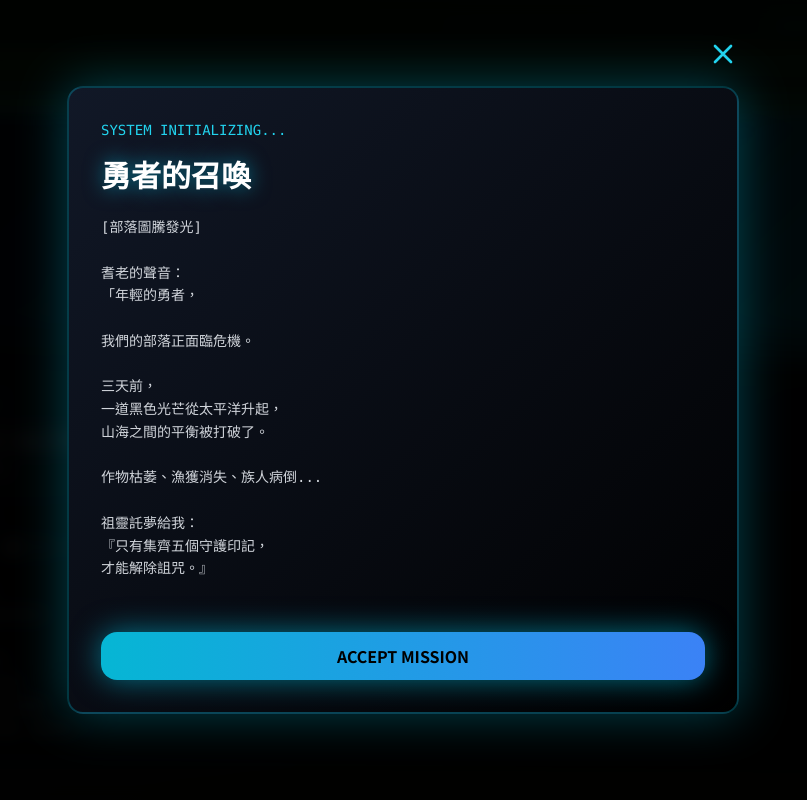
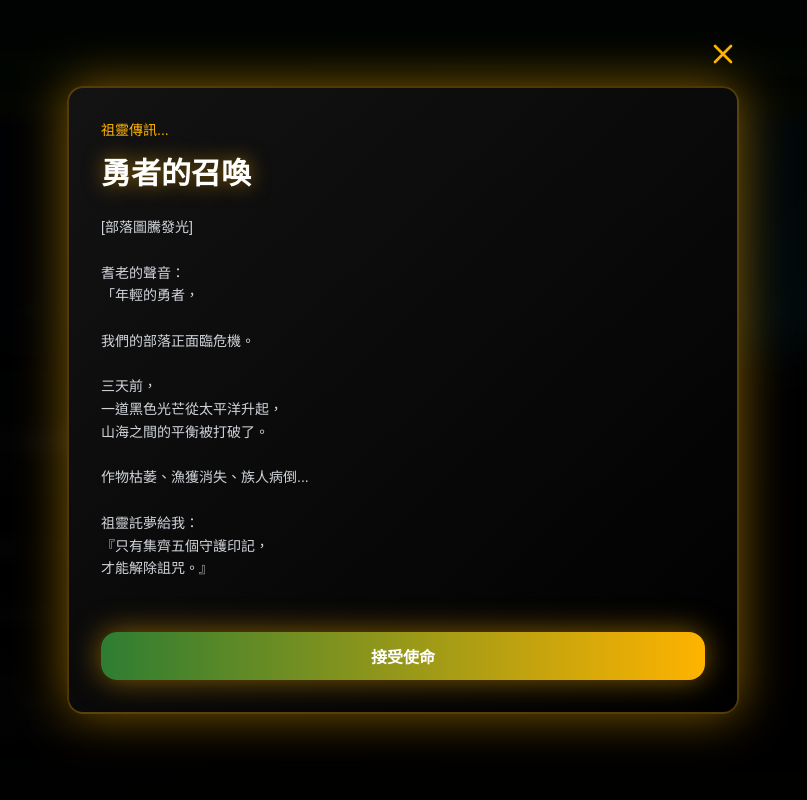
Before and after one commit to AileenMeow/supertaste-ai-curator, a React (Vite) app: page /escape-game/hualien in a window 1280 px wide. Shown: the top 800 px of the page, without its empty margins (237-1044 px from the left). Built offline with nearby package versions, Linux system fonts and the light colour scheme; no server answers; a web font is replaced by a local one.

Commit message:
feat: per-city theme tokens (taipei cyber / tainan vintage / hualien tribal)

```diff
--- a/src/pages/EscapeGame/GameStoryline.jsx
+++ b/src/pages/EscapeGame/GameStoryline.jsx
@@ -47,8 +47,95 @@ export default function GameStoryline() {
     reader.readAsDataURL(file);
   };
 
-  // Per-mission illustrations (Taipei cyberpunk)
+  // City theme tokens
+  const isTainan = city === 'tainan';
+  const isHualien = city === 'hualien';
+  const ct = {
+    accent: isTainan ? '#F5DEB3' : isHualien ? '#FFB300' : '#00D9FF',
+    accentDim: isTainan ? 'rgba(245, 222, 179, 0.7)' : isHualien ? 'rgba(255, 179, 0, 0.7)' : 'rgba(0, 217, 255, 0.7)',
+    border: isTainan ? 'rgba(139, 69, 19, 0.4)' : isHualien ? 'rgba(255, 179, 0, 0.3)' : 'rgba(0, 217, 255, 0.3)',
+    headerBg: isTainan ? 'rgba(60, 30, 10, 0.85)' : isHualien ? 'rgba(15, 50, 25, 0.85)' : 'rgba(0, 0, 0, 0.5)',
+    font: isTainan ? 'serif' : isHualien ? 'sans-serif' : 'monospace',
+    glow: isTainan ? 'rgba(220, 20, 60, 0.5)' : isHualien ? 'rgba(255, 179, 0, 0.5)' : 'rgba(0, 217, 255, 0.5)',
+    btnBg: isTainan ? 'linear-gradient(to right, #8B4513, #DC143C)' : isHualien ? 'linear-gradient(to right, #2E7D32, #FFB300)' : 'linear-gradient(to right, #06b6d4, #3b82f6)',
+    btnText: isTainan ? '#fff' : isHualien ? '#fff' : '#000',
+    label: {
+      back:    isTainan ? '返回'      : isHualien ? '返回'    : 'RETURN',
+      agent:   isTainan ? '時空旅人：' : isHualien ? '勇者：'   : 'AGENT:',
+      agentName: isTainan ? '李明華'  : isHualien ? '部落使者' : 'PHOENIX',
+      progress: isTainan ? '進度：'   : isHualien ? '進度：'   : 'PROGRESS:',
+      systemHeader: isTainan ? '民國二十一年...' : isHualien ? '祖靈傳訊...' : 'SYSTEM INITIALIZING...',
+      memoryHeader: isTainan ? '記憶碎片浮現...' : isHualien ? '守護力量覺醒...' : 'MEMORY UNLOCKED',
+      acceptBtn: isTainan ? '開始旅程' : isHualien ? '接受使命' : 'ACCEPT MISSION',
+      continueBtn: isTainan ? '繼續旅程' : isHualien ? '繼續使命' : 'CONTINUE',
+      mission: isTainan ? '碎片' : isHualien ? '試煉' : 'MISSION',
+      briefing: isTainan ? '指引：' : isHualien ? '神諭：' : 'BRIEFING:',
+      hint: isTainan ? '線索：' : isHualien ? '提示：' : 'HINT:',
+      uploadBtn: isTainan ? '記錄此刻' : isHualien ? '見證足跡' : 'UPLOAD EVIDENCE',
+      complete: isTainan ? '已收集' : isHualien ? '已通過' : 'COMPLETE',
+      locked: isTainan ? '尚未解鎖' : isHualien ? '尚未開啟' : 'LOCKED',
+      uploaded: isTainan ? '已記錄：' : isHualien ? '已見證：' : 'EVIDENCE UPLOADED:',
+    },
+  };
+
+  // Per-mission illustrations
   const getMissionIllustration = (n) => {
+    if (isTainan) {
+      const tainan = {
+        1: {
+          gradient: 'linear-gradient(135deg, #2a1a0a 0%, #5a3a1a 50%, #8B4513 100%)',
+          pattern: `<svg width="100%" height="100%" opacity="0.2"><defs><pattern id="vg" x="0" y="0" width="60" height="60" patternUnits="userSpaceOnUse"><circle cx="30" cy="30" r="2" fill="#F5DEB3" opacity="0.3"/><circle cx="0" cy="0" r="2" fill="#F5DEB3" opacity="0.3"/><circle cx="60" cy="60" r="2" fill="#F5DEB3" opacity="0.3"/></pattern></defs><rect width="100%" height="100%" fill="url(#vg)" /></svg>`,
+          icon: (
+            <svg className="w-full h-full" fill="none" stroke="currentColor" viewBox="0 0 24 24">
+              <path strokeLinecap="round" strokeLinejoin="round" strokeWidth={1.5} d="M19 21V5a2 2 0 00-2-2H7a2 2 0 00-2 2v16m14 0h2m-2 0h-5m-9 0H3m2 0h5M9 7h1m-1 4h1m4-4h1m-1 4h1m-5 10v-5a1 1 0 011-1h2a1 1 0 011 1v5m-4 0h4" />
+            </svg>
+          ),
+          description: '摩登時代的起點，一切從這裡開始倒轉...',
+        },
+        2: {
+          gradient: 'linear-gradient(135deg, #3a1a0a 0%, #6a2a1a 50%, #DC143C 100%)',
+          pattern: `<svg width="100%" height="100%" opacity="0.3"><defs><radialGradient id="tg"><stop offset="0%" style="stop-color:#DC143C;stop-opacity:0.3" /><stop offset="100%" style="stop-color:#DC143C;stop-opacity:0" /></radialGradient></defs><circle cx="20%" cy="30%" r="80" fill="url(#tg)" /><circle cx="70%" cy="60%" r="100" fill="url(#tg)" /></svg>`,
+          icon: (
+            <svg className="w-full h-full" fill="none" stroke="currentColor" viewBox="0 0 24 24">
+              <path strokeLinecap="round" strokeLinejoin="round" strokeWidth={1.5} d="M3 3h2l.4 2M7 13h10l4-8H5.4M7 13L5.4 5M7 13l-2.293 2.293c-.63.63-.184 1.707.707 1.707H17m0 0a2 2 0 100 4 2 2 0 000-4zm-8 2a2 2 0 11-4 0 2 2 0 014 0z" />
+            </svg>
+          ),
+          description: '味道穿越時空，記憶凝結在舌尖...',
+        },
+        3: {
+          gradient: 'linear-gradient(135deg, #1a0a1a 0%, #4a2a2a 50%, #8B4513 100%)',
+          pattern: `<svg width="100%" height="100%" opacity="0.25"><defs><pattern id="ap" x="0" y="0" width="40" height="100" patternUnits="userSpaceOnUse"><rect x="0" y="0" width="8" height="100" fill="#F5DEB3" opacity="0.1"/><rect x="32" y="0" width="8" height="100" fill="#F5DEB3" opacity="0.1"/></pattern></defs><rect width="100%" height="100%" fill="url(#ap)" /></svg>`,
+          icon: (
+            <svg className="w-full h-full" fill="none" stroke="currentColor" viewBox="0 0 24 24">
+              <path strokeLinecap="round" strokeLinejoin="round" strokeWidth={1.5} d="M3 12l2-2m0 0l7-7 7 7M5 10v10a1 1 0 001 1h3m10-11l2 2m-2-2v10a1 1 0 01-1 1h-3m-6 0a1 1 0 001-1v-4a1 1 0 011-1h2a1 1 0 011 1v4a1 1 0 001 1m-6 0h6" />
+            </svg>
+          ),
+          description: '老街的記憶在夜色中甦醒...',
+        },
+        4: {
+          gradient: 'linear-gradient(135deg, #0a1a2a 0%, #2a3a4a 50%, #4682B4 100%)',
+          pattern: `<svg width="100%" height="100%" opacity="0.2"><defs><pattern id="pl" x="0" y="0" width="80" height="80" patternUnits="userSpaceOnUse" patternTransform="rotate(45)"><line x1="0" y1="0" x2="0" y2="80" stroke="#F5DEB3" stroke-width="1" opacity="0.3"/><line x1="20" y1="0" x2="20" y2="80" stroke="#F5DEB3" stroke-width="1" opacity="0.2"/><line x1="40" y1="0" x2="40" y2="80" stroke="#F5DEB3" stroke-width="1" opacity="0.3"/></pattern></defs><rect width="100%" height="100%" fill="url(#pl)" /></svg>`,
+          icon: (
+            <svg className="w-full h-full" fill="none" stroke="currentColor" viewBox="0 0 24 24">
+              <path strokeLinecap="round" strokeLinejoin="round" strokeWidth={1.5} d="M12 8v4l3 3m6-3a9 9 0 11-18 0 9 9 0 0118 0z" />
+            </svg>
+          ),
+          description: '兩個時空交疊，記憶開始模糊...',
+        },
+        5: {
+          gradient: 'linear-gradient(135deg, #1a0a0a 0%, #4a2a1a 30%, #8B4513 60%, #F5DEB3 100%)',
+          pattern: `<svg width="100%" height="100%" opacity="0.3"><circle cx="50%" cy="50%" r="40%" fill="none" stroke="#F5DEB3" stroke-width="2" opacity="0.3"/><circle cx="50%" cy="50%" r="30%" fill="none" stroke="#F5DEB3" stroke-width="1" opacity="0.2"/></svg>`,
+          icon: (
+            <svg className="w-full h-full" fill="none" stroke="currentColor" viewBox="0 0 24 24">
+              <path strokeLinecap="round" strokeLinejoin="round" strokeWidth={1.5} d="M8 7V3m8 4V3m-9 8h10M5 21h14a2 2 0 002-2V7a2 2 0 00-2-2H5a2 2 0 00-2 2v12a2 2 0 002 2z" />
+            </svg>
+          ),
+          description: '時間的盡頭，找到回家的路...',
+        },
+      };
+      return tainan[n] || tainan[1];
+    }
+
     const illustrations = {
       1: {
         gradient: 'linear-gradient(135deg, #0a0e27 0%, #1a3a52 50%, #00d9ff 100%)',
@@ -107,21 +194,21 @@ export default function GameStoryline() {
   return (
     <div className="min-h-screen" style={{ background: game.theme.gradient, fontFamily: game.theme.fontFamily }}>
       {/* Header */}
-      <header className="sticky top-0 z-40 backdrop-blur-xl bg-black/50 border-b border-cyan-500/30">
+      <header className="sticky top-0 z-40 backdrop-blur-xl border-b" style={{ background: ct.headerBg, borderColor: ct.border }}>
         <div className="container mx-auto px-6 py-4">
           <div className="flex justify-between items-center">
-            <Link to="/escape-game" className="text-cyan-400 hover:text-cyan-300 transition flex items-center gap-2 font-mono text-sm">
+            <Link to="/escape-game" className="hover:opacity-80 transition flex items-center gap-2 text-sm" style={{ color: ct.accent, fontFamily: ct.font }}>
               <svg className="w-5 h-5" fill="none" stroke="currentColor" viewBox="0 0 24 24">
                 <path strokeLinecap="round" strokeLinejoin="round" strokeWidth={2} d="M10 19l-7-7m0 0l7-7m-7 7h18" />
               </svg>
-              RETURN
+              {ct.label.back}
             </Link>
             <div className="flex items-center gap-4">
-              <div className="text-cyan-400 font-mono text-xs sm:text-sm">
-                <span className="text-cyan-500">AGENT:</span> PHOENIX
+              <div className="text-xs sm:text-sm" style={{ color: ct.accent, fontFamily: ct.font }}>
+                <span style={{ opacity: 0.7 }}>{ct.label.agent}</span> {ct.label.agentName}
               </div>
-              <div className="text-cyan-400 font-mono text-xs sm:text-sm">
-                <span className="text-cyan-500">PROGRESS:</span> {completedMissions.length}/{game.missions.length}
+              <div className="text-xs sm:text-sm" style={{ color: ct.accent, fontFamily: ct.font }}>
+                <span style={{ opacity: 0.7 }}>{ct.label.progress}</span> {completedMissions.length}/{game.missions.length}
               </div>
             </div>
           </div>
@@ -130,23 +217,28 @@ export default function GameStoryline() {
 
       {/* Prologue modal */}
       {showPrologue && (
-        <div className="fixed inset-0 bg-black/95 z-50 flex items-center justify-center p-4 backdrop-blur" onClick={() => setShowPrologue(false)}>
+        <div className="fixed inset-0 z-50 flex items-center justify-center p-4 backdrop-blur" style={{ background: 'rgba(0,0,0,0.95)' }} onClick={() => setShowPrologue(false)}>
           <div className="relative max-w-2xl w-full" onClick={(e) => e.stopPropagation()}>
-            <button onClick={() => setShowPrologue(false)} className="absolute -top-12 right-0 text-cyan-400 hover:text-cyan-300 transition" aria-label="關閉">
+            <button onClick={() => setShowPrologue(false)} className="absolute -top-12 right-0 hover:opacity-80 transition" style={{ color: ct.accent }} aria-label="關閉">
               <svg className="w-8 h-8" fill="none" stroke="currentColor" viewBox="0 0 24 24">
                 <path strokeLinecap="round" strokeLinejoin="round" strokeWidth={2} d="M6 18L18 6M6 6l12 12" />
               </svg>
             </button>
-            <div className="bg-gradient-to-br from-gray-900 to-black rounded-2xl p-6 sm:p-8 border-2 border-cyan-500/30 shadow-[0_0_50px_rgba(0,217,255,0.3)]">
-              <div className="text-cyan-400 font-mono text-sm mb-4">SYSTEM INITIALIZING...</div>
-              <h2 className="text-2xl sm:text-3xl font-bold text-white mb-6" style={{ textShadow: '0 0 20px rgba(0, 217, 255, 0.5)' }}>
+            <div className="rounded-2xl p-6 sm:p-8 border-2 relative overflow-hidden"
+              style={{ background: 'linear-gradient(to bottom right, rgba(20,20,20,0.95), rgba(0,0,0,0.95))', borderColor: ct.border, boxShadow: `0 0 50px ${ct.glow}` }}>
+              {isTainan && (
+                <div className="absolute inset-0 pointer-events-none" style={{ backgroundImage: 'repeating-linear-gradient(0deg, transparent, transparent 2px, rgba(245,222,179,0.04) 2px, rgba(245,222,179,0.04) 4px)' }} />
+              )}
+              <div className="text-sm mb-4 relative z-10" style={{ color: ct.accent, fontFamily: ct.font }}>{ct.label.systemHeader}</div>
+              <h2 className="text-2xl sm:text-3xl font-bold text-white mb-6 relative z-10" style={{ textShadow: `0 0 20px ${ct.glow}`, fontFamily: ct.font }}>
                 {game.prologue.title}
               </h2>
-              <div className="text-gray-300 whitespace-pre-line mb-8 max-h-96 overflow-y-auto font-mono text-sm leading-relaxed">
+              <div className="text-gray-300 whitespace-pre-line mb-8 max-h-96 overflow-y-auto text-sm leading-relaxed relative z-10" style={{ fontFamily: ct.font }}>
                 {game.prologue.content}
               </div>
-              <button onClick={() => setShowPrologue(false)} className="w-full bg-gradient-to-r from-cyan-500 to-blue-500 text-black py-3 rounded-lg font-bold hover:from-cyan-400 hover:to-blue-400 transition shadow-[0_0_30px_rgba(0,217,255,0.5)]">
-                ACCEPT MISSION
+              <button onClick={() => setShowPrologue(false)} className="w-full py-3 rounded-lg font-bold transition relative z-10 hover:opacity-90"
+                style={{ background: ct.btnBg, color: ct.btnText, boxShadow: `0 0 30px ${ct.glow}` }}>
+                {ct.label.acceptBtn}
               </button>
             </div>
           </div>
@@ -155,20 +247,25 @@ export default function GameStoryline() {
 
       {/* Story unlock modal */}
       {showStoryModal && (
-        <div className="fixed inset-0 bg-black/95 z-50 flex items-center justify-center p-4 backdrop-blur" onClick={() => setShowStoryModal(false)}>
+        <div className="fixed inset-0 z-50 flex items-center justify-center p-4 backdrop-blur" style={{ background: 'rgba(0,0,0,0.95)' }} onClick={() => setShowStoryModal(false)}>
           <div className="relative max-w-2xl w-full" onClick={(e) => e.stopPropagation()}>
-            <button onClick={() => setShowStoryModal(false)} className="absolute -top-12 right-0 text-cyan-400 hover:text-cyan-300 transition" aria-label="關閉">
+            <button onClick={() => setShowStoryModal(false)} className="absolute -top-12 right-0 hover:opacity-80 transition" style={{ color: ct.accent }} aria-label="關閉">
               <svg className="w-8 h-8" fill="none" stroke="currentColor" viewBox="0 0 24 24">
                 <path strokeLinecap="round" strokeLinejoin="round" strokeWidth={2} d="M6 18L18 6M6 6l12 12" />
               </svg>
             </button>
-            <div className="bg-gradient-to-br from-gray-900 to-black rounded-2xl p-6 sm:p-8 border-2 border-cyan-500/30 shadow-[0_0_50px_rgba(0,217,255,0.3)]">
-              <div className="text-cyan-400 font-mono text-sm mb-4">MEMORY UNLOCKED</div>
-              <div className="text-gray-300 whitespace-pre-line mb-8 max-h-96 overflow-y-auto font-mono text-sm leading-relaxed">
+            <div className="rounded-2xl p-6 sm:p-8 border-2 relative overflow-hidden"
+              style={{ background: 'linear-gradient(to bottom right, rgba(20,20,20,0.95), rgba(0,0,0,0.95))', borderColor: ct.border, boxShadow: `0 0 50px ${ct.glow}` }}>
+              {isTainan && (
+                <div className="absolute inset-0 pointer-events-none" style={{ backgroundImage: 'repeating-linear-gradient(0deg, transparent, transparent 2px, rgba(245,222,179,0.04) 2px, rgba(245,222,179,0.04) 4px)' }} />
+              )}
+              <div className="text-sm mb-4 relative z-10" style={{ color: ct.accent, fontFamily: ct.font }}>{ct.label.memoryHeader}</div>
+              <div className="text-gray-300 whitespace-pre-line mb-8 max-h-96 overflow-y-auto text-sm leading-relaxed relative z-10" style={{ fontFamily: ct.font }}>
                 {currentStory}
               </div>
-              <button onClick={() => setShowStoryModal(false)} className="w-full bg-gradient-to-r from-cyan-500 to-blue-500 text-black py-3 rounded-lg font-bold hover:from-cyan-400 hover:to-blue-400 transition">
-                CONTINUE
+              <button onClick={() => setShowStoryModal(false)} className="w-full py-3 rounded-lg font-bold transition relative z-10 hover:opacity-90"
+                style={{ background: ct.btnBg, color: ct.btnText }}>
+                {ct.label.continueBtn}
               </button>
             </div>
           </div>
@@ -177,9 +274,9 @@ export default function GameStoryline() {
 
       {/* Progress bar */}
       <div className="container mx-auto px-6 py-6">
-        <div className="bg-black/50 backdrop-blur rounded-full h-3 overflow-hidden border border-cyan-500/30">
-          <div className="h-full transition-all duration-500 bg-gradient-to-r from-cyan-500 to-blue-500"
-            style={{ width: `${(completedMissions.length / game.missions.length) * 100}%`, boxShadow: '0 0 20px rgba(0, 217, 255, 0.8)' }} />
+        <div className="rounded-full h-3 overflow-hidden border" style={{ background: 'rgba(0,0,0,0.5)', borderColor: ct.border }}>
+          <div className="h-full transition-all duration-500"
+            style={{ width: `${(completedMissions.length / game.missions.length) * 100}%`, background: ct.btnBg, boxShadow: `0 0 20px ${ct.glow}` }} />
         </div>
       </div>
 
@@ -197,11 +294,11 @@ export default function GameStoryline() {
                 className={`relative transition-all duration-500 ${isLocked ? 'opacity-40' : 'opacity-100'}`}
                 style={{ animation: `slideInRight 0.6s ease-out ${index * 0.1}s both` }}
               >
-                <div className={`relative overflow-hidden rounded-2xl border-2 transition-all ${
-                  isCompleted ? 'border-green-500/50 shadow-[0_0_30px_rgba(34,197,94,0.3)]'
-                  : isCurrent ? 'border-cyan-500/70 shadow-[0_0_40px_rgba(0,217,255,0.5)]'
-                  : 'border-gray-700/50'
-                }`}>
+                <div className="relative overflow-hidden rounded-2xl border-2 transition-all"
+                  style={{
+                    borderColor: isCompleted ? 'rgba(34,197,94,0.5)' : isCurrent ? ct.border : 'rgba(75,85,99,0.5)',
+                    boxShadow: isCompleted ? '0 0 30px rgba(34,197,94,0.3)' : isCurrent ? `0 0 40px ${ct.glow}` : 'none',
+                  }}>
                   {/* Illustration area */}
                   <div className="relative h-48 sm:h-64 overflow-hidden" style={{ background: illustration.gradient }}>
                     <div className="absolute inset-0" dangerouslySetInnerHTML={{ __html: illustration.pattern }} />
@@ -215,7 +312,7 @@ export default function GameStoryline() {
                         <svg className="w-5 h-5" fill="currentColor" viewBox="0 0 20 20">
                           <path fillRule="evenodd" d="M10 18a8 8 0 100-16 8 8 0 000 16zm3.707-9.293a1 1 0 00-1.414-1.414L9 10.586 7.707 9.293a1 1 0 00-1.414 1.414l2 2a1 1 0 001.414 0l4-4z" clipRule="evenodd" />
                         </svg>
-                        COMPLETE
+                        {ct.label.complete}
                       </div>
                     )}
                     {isLocked && (
@@ -224,7 +321,7 @@ export default function GameStoryline() {
                           <svg className="w-16 h-16 text-gray-500 mx-auto mb-2" fill="currentColor" viewBox="0 0 20 20">
                             <path fillRule="evenodd" d="M5 9V7a5 5 0 0110 0v2a2 2 0 012 2v5a2 2 0 01-2 2H5a2 2 0 01-2-2v-5a2 2 0 012-2zm8-2v2H7V7a3 3 0 016 0z" clipRule="evenodd" />
                           </svg>
-                          <div className="text-gray-400 font-mono">LOCKED</div>
+                          <div className="text-gray-400" style={{ fontFamily: ct.font }}>{ct.label.locked}</div>
                         </div>
                       </div>
                     )}
@@ -236,8 +333,8 @@ export default function GameStoryline() {
                   {/* Content */}
                   <div className="bg-gradient-to-br from-gray-900/95 to-black/95 p-6">
                     <div className="mb-4">
-                      <div className="text-cyan-400 font-mono text-sm mb-2">
-                        MISSION {String(mission.missionNumber).padStart(2, '0')}
+                      <div className="text-sm mb-2" style={{ color: ct.accent, fontFamily: ct.font }}>
+                        {ct.label.mission} {String(mission.missionNumber).padStart(2, '0')}
                       </div>
                       <h3 className="text-xl sm:text-2xl font-bold text-white mb-1">{mission.title}</h3>
                       <div className="flex items-center gap-2 text-gray-400 text-sm">
@@ -251,9 +348,9 @@ export default function GameStoryline() {
 
                     {!isLocked && (
                       <>
-                        <div className="bg-black/50 border border-cyan-500/30 rounded-lg p-4 mb-4">
-                          <div className="text-cyan-400 font-mono text-xs mb-2">BRIEFING:</div>
-                          <p className="text-gray-300 text-sm whitespace-pre-line font-mono leading-relaxed">{mission.briefing}</p>
+                        <div className="bg-black/50 border rounded-lg p-4 mb-4" style={{ borderColor: ct.border }}>
+                          <div className="text-xs mb-2" style={{ color: ct.accent, fontFamily: ct.font }}>{ct.label.briefing}</div>
+                          <p className="text-gray-300 text-sm whitespace-pre-line leading-relaxed" style={{ fontFamily: ct.font }}>{mission.briefing}</p>
                         </div>
                         <div className="bg-yellow-500/10 border border-yellow-500/30 rounded-lg p-3 mb-4">
                           <div className="flex items-start gap-2">
@@ -261,7 +358,7 @@ export default function GameStoryline() {
                               <path fillRule="evenodd" d="M18 10a8 8 0 11-16 0 8 8 0 0116 0zm-7-4a1 1 0 11-2 0 1 1 0 012 0zM9 9a1 1 0 000 2v3a1 1 0 001 1h1a1 1 0 100-2v-3a1 1 0 00-1-1H9z" clipRule="evenodd" />
                             </svg>
                             <div>
-                              <div className="text-yellow-400 font-mono text-xs mb-1">HINT:</div>
+                              <div className="text-yellow-400 text-xs mb-1" style={{ fontFamily: ct.font }}>{ct.label.hint}</div>
                               <p className="text-yellow-200/80 text-sm">{mission.hint}</p>
                             </div>
                           </div>
@@ -269,8 +366,9 @@ export default function GameStoryline() {
                         {!isCompleted && (
                           <div>
                             <label htmlFor={`upload-${mission.id}`}
-                              className="block w-full text-center py-3 rounded-lg font-bold cursor-pointer transition bg-gradient-to-r from-cyan-500 to-blue-500 text-black hover:from-cyan-400 hover:to-blue-400 shadow-[0_0_20px_rgba(0,217,255,0.5)] font-mono">
-                              UPLOAD EVIDENCE
+                              className="block w-full text-center py-3 rounded-lg font-bold cursor-pointer transition hover:opacity-90"
+                              style={{ background: ct.btnBg, color: ct.btnText, boxShadow: `0 0 20px ${ct.glow}`, fontFamily: ct.font }}>
+                              {ct.label.uploadBtn}
                             </label>
                             <input id={`upload-${mission.id}`} type="file" accept="image/*" capture="environment" className="hidden"
                               onChange={(e) => handlePhotoUpload(mission.id, e)} />
@@ -278,7 +376,7 @@ export default function GameStoryline() {
                         )}
                         {isCompleted && cityProgress?.uploadedPhotos[mission.id] && (
                           <div className="mt-4">
-                            <div className="text-green-400 font-mono text-xs mb-2">EVIDENCE UPLOADED:</div>
+                            <div className="text-green-400 text-xs mb-2" style={{ fontFamily: ct.font }}>{ct.label.uploaded}</div>
                             <img src={cityProgress.uploadedPhotos[mission.id].url} alt="Evidence"
                               className="w-full h-48 object-cover rounded-lg border-2 border-green-500/50" />
                           </div>
```
